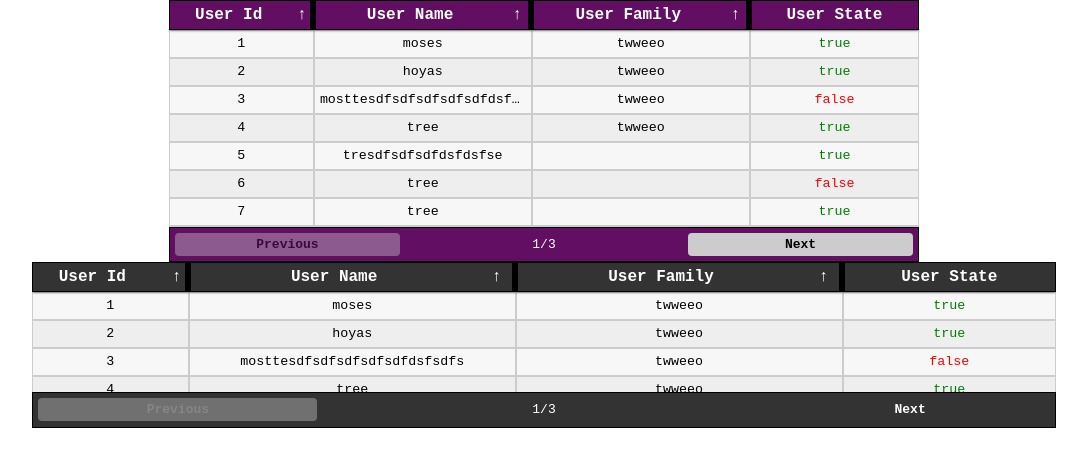
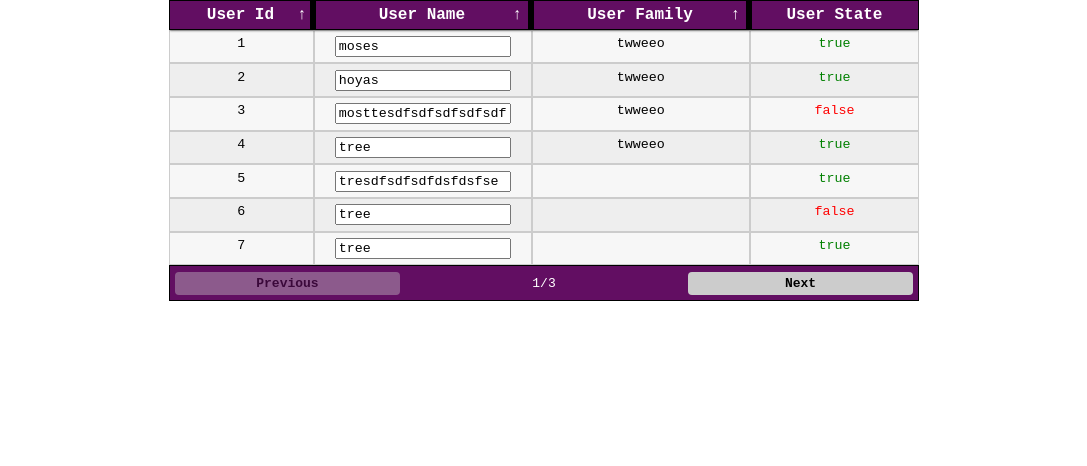
Before and after one commit to uriportnoy/react-tbl, a React (Create React App) app: page / in a window 1280 px wide. Shown: the top 466 px of the page, without its empty margins (96-1183 px from the left). Built offline with nearby package versions, Linux system fonts and the light colour scheme.

Commit message:
stop propagation when custom cell exists

```diff
--- a/package.json
+++ b/package.json
@@ -1,6 +1,6 @@
 {
   "name": "react-tbl",
-  "version": "0.7.2",
+  "version": "0.7.3",
   "private": false,
   "license": "MIT",
   "main": "dist/index.js",
--- a/src/App.jsx
+++ b/src/App.jsx
@@ -67,21 +67,7 @@ const App = () => {
             //nextButtonText: 'Next >'
           },
         }}
-      /><ReactTBL
-      data = {currentData}
-      columns = {columns || []}
-      defaultPageSize = {7}
-      sortable = {true}
-      copyCellDataOnClick = {true}
-      isLoading = {isLoading}
-      columnsResize = {true}
-      style = {{
-        body:{
-           maxHeight: '100px',
-           minHeight: '0'
-        },
-      }}
-    /></>
+      /></>
   );
 }
 
--- a/src/components/fakeData/getColumns.js
+++ b/src/components/fakeData/getColumns.js
@@ -1,6 +1,19 @@
-import React from 'react';
+import React,{useState} from 'react';
 import styled from 'styled-components';
 
+export const Input = ({currentValue}) => {
+    const [val,setVal] = useState(currentValue);
+    React.useEffect(() => {
+        console.log(val);
+        return () => {
+            console.log('d');
+        }
+    });
+    const setValue = (e) => {
+        setVal(e.target.value);
+    }
+    return <input value = {val} onChange={setValue}/>
+}
 export const getColumnsData = () => ([
     {
         header: 'User Id',
@@ -12,7 +25,9 @@ export const getColumnsData = () => ([
         colKey: 'name',
         size: 4,
         copyCellDataOnClick: true,
-        showToolTip: true
+        showToolTip: true,
+        CustomCell: Input
+
     },{
         header: 'User Family',
         colKey: 'family',
--- a/src/components/tableMaker/index.jsx
+++ b/src/components/tableMaker/index.jsx
@@ -39,7 +39,7 @@ const ReactTBL = props => {
     },
     body:{
       bodyMaxHeight: bodyStyle?.fixedHeight || bodyStyle?.maxHeight || '200px',
-      minHeight: bodyStyle?.minHeight || '120px',
+      minHeight: bodyStyle?.minHeight || 'auto',
       fixedHeight: bodyStyle?.fixedHeight || 'auto',
       overflowY: bodyStyle?.overflowY || 'auto',
       overflowX: bodyStyle?.overflowX || 'visible',
@@ -50,7 +50,7 @@ const ReactTBL = props => {
       borderColor: bodyStyle?.borderColor || '#ccc',
       cellPadding: bodyStyle?.cellPadding || '4pt',
       fontSize: bodyStyle?.fontSize || '10pt',
-      rowHeight: bodyStyle?.rowHeight || '28px',
+      rowHeight: bodyStyle?.rowHeight || 'auto',
     },
     pagination:{
         isVisible: props?.showPagination ?? true,
--- a/src/components/tableMaker/tableBody.jsx
+++ b/src/components/tableMaker/tableBody.jsx
@@ -41,7 +41,7 @@ const TableBody = ({
             const copyDataActive = col.copyCellDataOnClick ?? copyCellDataOnClick;
             refs[`td_${idx}_${rowIdx}_ref`] = React.createRef()
 
-            return <TD
+            return <><TD
               key = {`td_${key}_${rowIdx}`}
               id = {`td_${idx}_${rowIdx}`}
               ref={refs[`td_${idx}_${rowIdx}_ref`]}
@@ -51,7 +51,7 @@ const TableBody = ({
               width = {columnMinWidth}
               textColor = {textColor}
               columnMinWidth = {columnMinWidth}
-              onClick = {copyDataActive ? () => copyToClipboard(currentValue?.toString(),refs[`td_${idx}_${rowIdx}_ref`].current) : null}
+              onClick = {CustomCell ? null : copyDataActive ? () => copyToClipboard(currentValue?.toString(),refs[`td_${idx}_${rowIdx}_ref`].current) : null}
               copyCellDataOnClick={copyDataActive}
               backgroundColor = {backgroundColor}
               borderColor = {borderColor}
@@ -68,12 +68,13 @@ const TableBody = ({
                   borderColor = {tooltipBorderColor || tooltipBgColor}
                   className="tooltiptext"> {currentValue}</ToolTip>}
                 </>
-            </TD>
+            </TD></>
           })
         }
       </TR>
       )
     }
+
   </tbody>
 }
 TableBody.propTypes = {
--- a/src/components/tableMaker/tableHead.jsx
+++ b/src/components/tableMaker/tableHead.jsx
@@ -78,7 +78,7 @@ const TH = styled.th`
     white-space: nowrap;
     font-size: ${props => props.fontSize};
     flex: ${props => props.size} 1 ${props => props.columnMinWidth};
-    padding: 0.3em ${props => (props.sortDirection  === false) || (props.sortDirection) ? '4%' : '0.3em'} 0.3em 0.3em;
+    padding: 0.3em ${props => (props.sortDirection  === false) || (props.sortDirection) ? '0.4em' : '0.3em'} 0.3em 0.3em;
     box-sizing: border-box;
     min-width: ${props => props.columnMinWidth};
     position: relative;
--- a/src/components/tableMaker/tableMaker.jsx
+++ b/src/components/tableMaker/tableMaker.jsx
@@ -144,9 +144,6 @@ export const TblWrapper = styled.div`
             display: block;
             .TR{
                 height:  ${props => props.rowHeight};
-                &:last-child{
-                    border-bottom: 1pt solid #ccc;
-                }
             }
         }
         @keyframes markCell {
```
Also changed, not shown: 1 other file (tests, documents, lock files or other folders).
